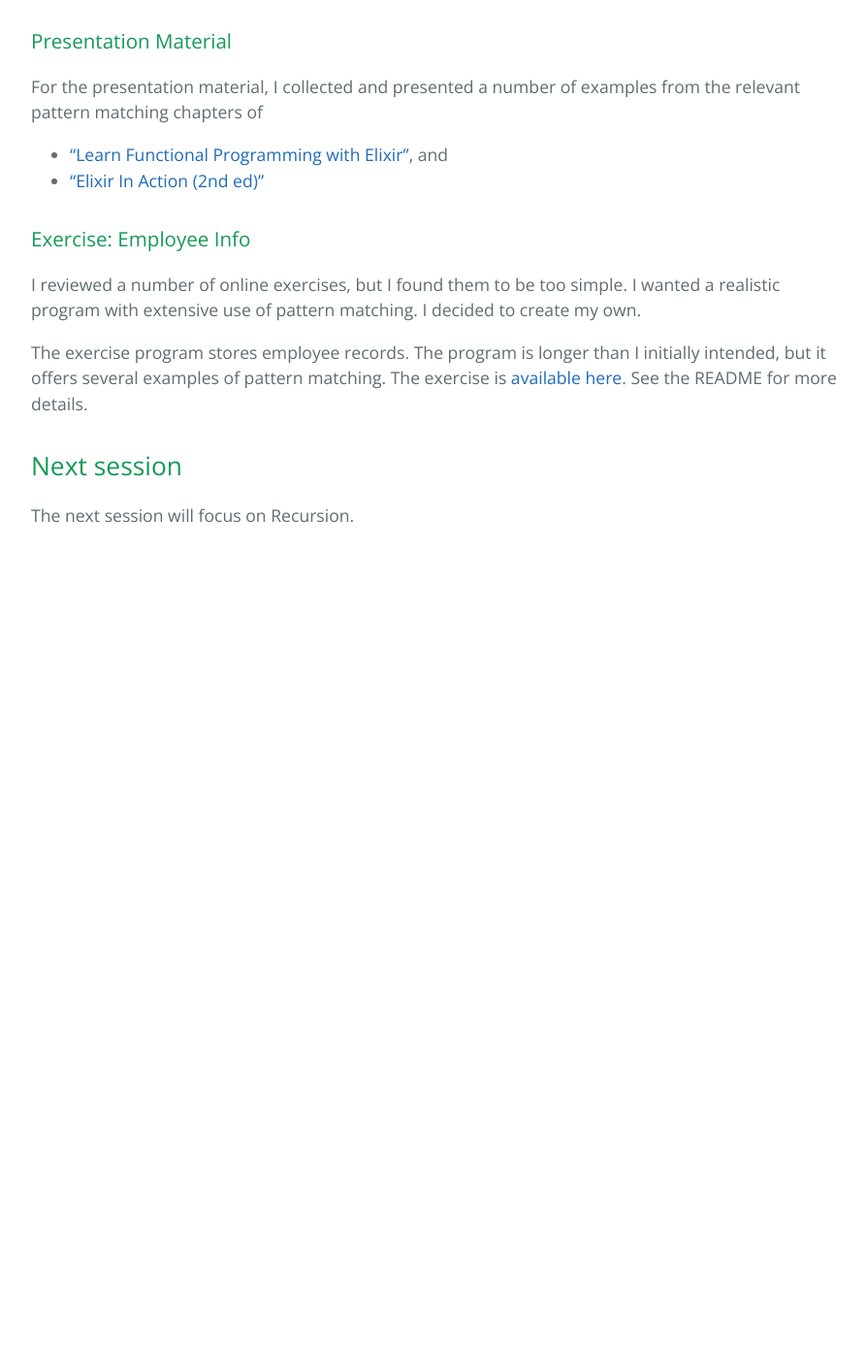
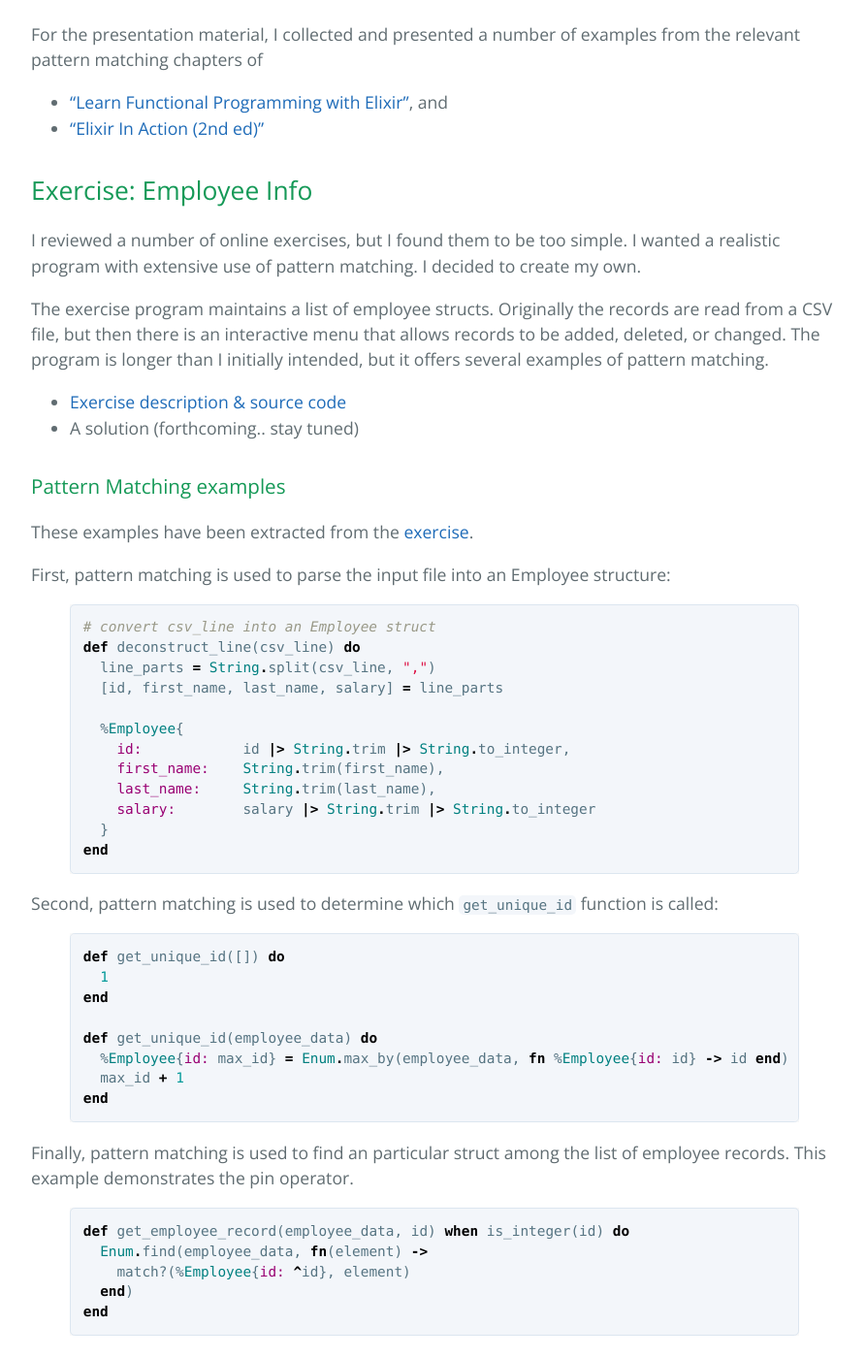
Before and after one commit to justingamble/justingamble.github.io, a Jekyll site: the page built from _posts/2019-06-02-study-session-2.markdown, in a window 1280 px wide and 1400 px high, scrolled down 879 px. Shown: the whole window at 97% size, without its empty margins (192-1085 px from the left). Built offline with Jekyll 4.4.1, drawn with Linux system fonts in a browser that asks for light colours; before the commit the page ends 1489 px from its top, so only the background shows below that; some of the changed text lies outside the part shown.

Commit message:
Session 2: show examples of pattern matching in the exercise

```diff
--- a/_posts/2019-06-02-study-session-2.markdown
+++ b/_posts/2019-06-02-study-session-2.markdown
@@ -12,26 +12,71 @@ excerpt_separator: <!--more-->
 A custom exercise that emphasizes Pattern Matching with Elixir.
 <!--more-->
 
-## Session 2: Pattern Matching
-
-### Context
+## Context
 
 I am presenting Elixir to the software developers at my company during lunch hours.
 This is the material from session 2.  For session 1, please refer to [this post]({% post_url 2019-05-19-study-session-1 %}).
 
-### Presentation Material
+## Presentation Material
 
 For the presentation material, I collected and presented a number of examples from the
 relevant pattern matching chapters of
 * ["Learn Functional Programming with Elixir"](https://www.amazon.ca/Learn-Functional-Programming-Elixir-Foundations/dp/168050245X/ref=sr_1_fkmrnull_1?keywords=learn+functional+programming+with+elixir&qid=1558307840&s=gateway&sr=8-1-fkmrnull), and
 * ["Elixir In Action (2nd ed)"](https://www.amazon.ca/Elixir-Action-Sa%C5%A1a-Juri-cacute/dp/1617295027/ref=sr_1_1?keywords=elixir+in+action&qid=1558322196&s=gateway&sr=8-1)
 
-### Exercise: Employee Info
+## Exercise: Employee Info
 
 I reviewed a number of online exercises, but I found them to be too simple.  I wanted a realistic program with extensive use of pattern matching.  I decided to create my own.
 
-The exercise program stores employee records.  The program is longer than I initially
-intended, but it offers several examples of pattern matching.  The exercise is [available here](https://bitbucket.org/siberianTiger/elixir-sessions/src/master/exercises/employee-info/).  See the README for more details.
+The exercise program maintains a list of employee structs.  Originally the records are read from a CSV file, but then there is an interactive menu that allows records to be added, deleted, or changed.  The program is longer than I initially intended, but it offers several examples of pattern matching.
+
+* [Exercise description & source code](https://bitbucket.org/siberianTiger/elixir-sessions/src/master/exercises/employee-info/)
+* A solution (forthcoming.. stay tuned)
+
+### Pattern Matching examples
+
+These examples have been extracted from the [exercise](https://bitbucket.org/siberianTiger/elixir-sessions/src/master/exercises/employee-info/).
+
+First, pattern matching is used to parse the input file into an Employee structure:
+
+{% highlight elixir  %}
+# convert csv_line into an Employee struct
+def deconstruct_line(csv_line) do
+  line_parts = String.split(csv_line, ",")
+  [id, first_name, last_name, salary] = line_parts
+
+  %Employee{
+    id:            id |> String.trim |> String.to_integer,
+    first_name:    String.trim(first_name),
+    last_name:     String.trim(last_name),
+    salary:        salary |> String.trim |> String.to_integer
+  }
+end
+{% endhighlight %}
+
+Second, pattern matching is used to determine which `get_unique_id` function is called:
+
+{% highlight elixir  %}
+def get_unique_id([]) do
+  1
+end
+
+def get_unique_id(employee_data) do
+  %Employee{id: max_id} = Enum.max_by(employee_data, fn %Employee{id: id} -> id end)
+  max_id + 1
+end
+{% endhighlight %}
+
+Finally, pattern matching is used to find an particular struct among the list
+of employee records.  This example demonstrates the pin operator.
+
+{% highlight elixir  %}
+def get_employee_record(employee_data, id) when is_integer(id) do
+  Enum.find(employee_data, fn(element) ->
+    match?(%Employee{id: ^id}, element)
+  end)
+end
+{% endhighlight %}
 
 ## Next session
 
```
Also changed, not shown: other parts of _posts/2019-06-02-study-session-2.markdown (+1 -1 lines).
